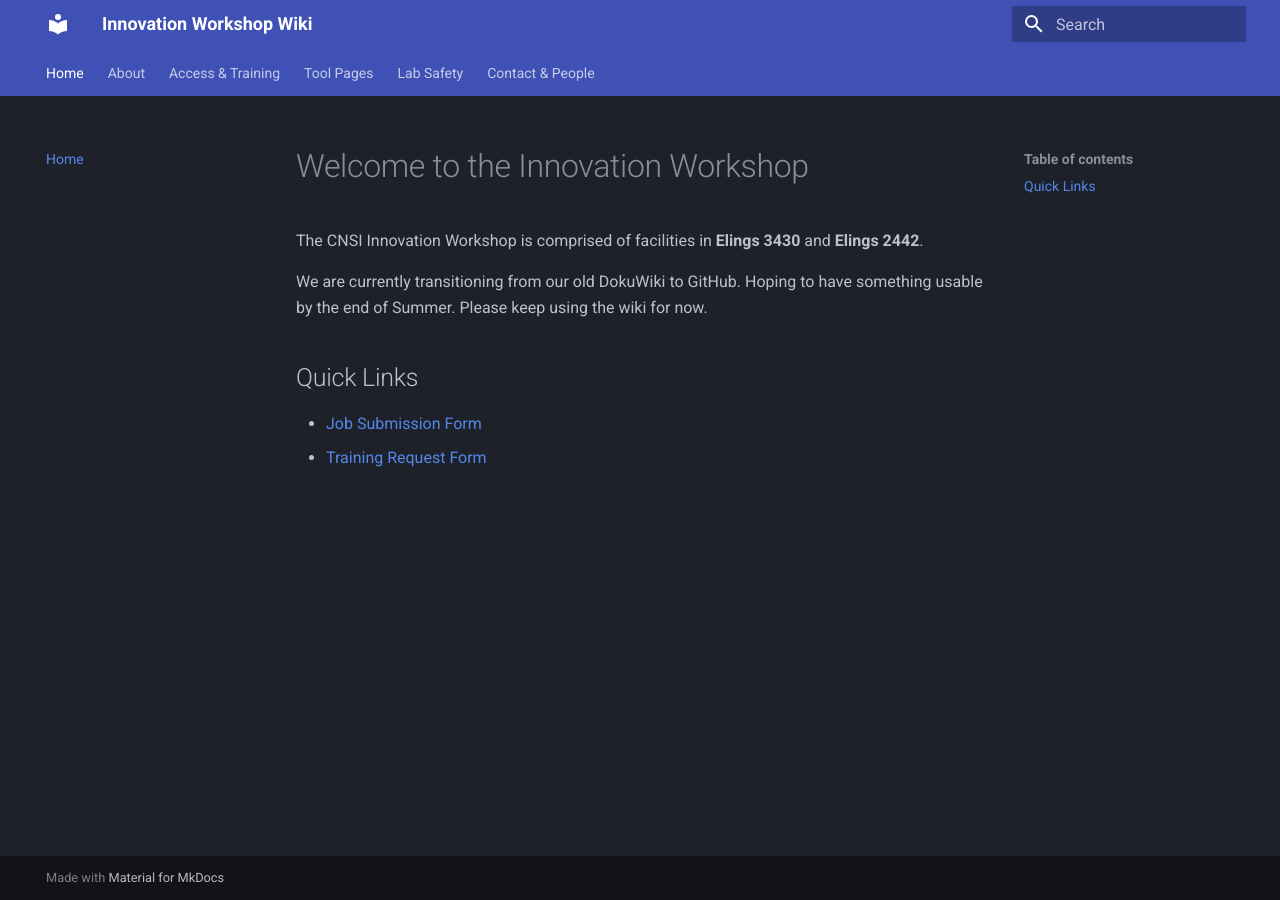
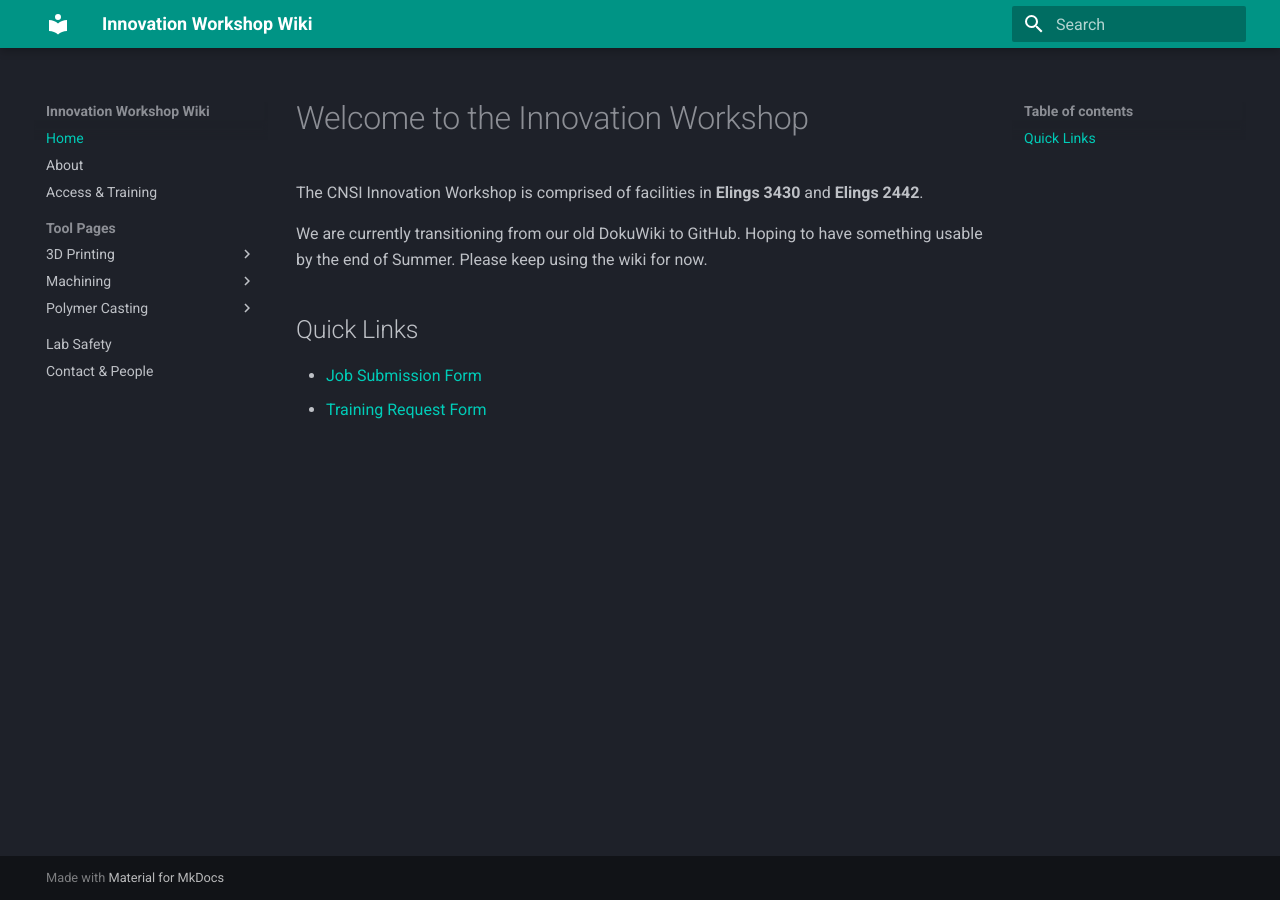
Before and after one commit to ucsb-innovation-workshop/ucsb-innovation-workshop.github.io, an MkDocs documentation site: the page built from docs/index.md, in a window 1280 px wide. Built offline with MkDocs 1.6.1 and Material for MkDocs 9.7.7, drawn with Linux system fonts in a browser that asks for light colours.

Commit message:
Update mkdocs.yml

```diff
--- a/mkdocs.yml
+++ b/mkdocs.yml
@@ -5,13 +5,13 @@ theme:
   name: material
   palette:
       scheme: slate
-      primary: indigo
-      accent: cyan
+      primary: teal
+      accent: orange
 
   features:
     - navigation.instant   # Fast page loading without full reloads
     - navigation.tracking  # Updates URL hash as you scroll through headings
-    - navigation.tabs      # Displays top-level navigation as tabs
+    #- navigation.tabs      # Displays top-level navigation as tabs
     - navigation.sections  # Groups sidebar items under sections
     - navigation.top       # Adds a "Back to top" button
     - search.suggest       # Auto-completes search terms
```
